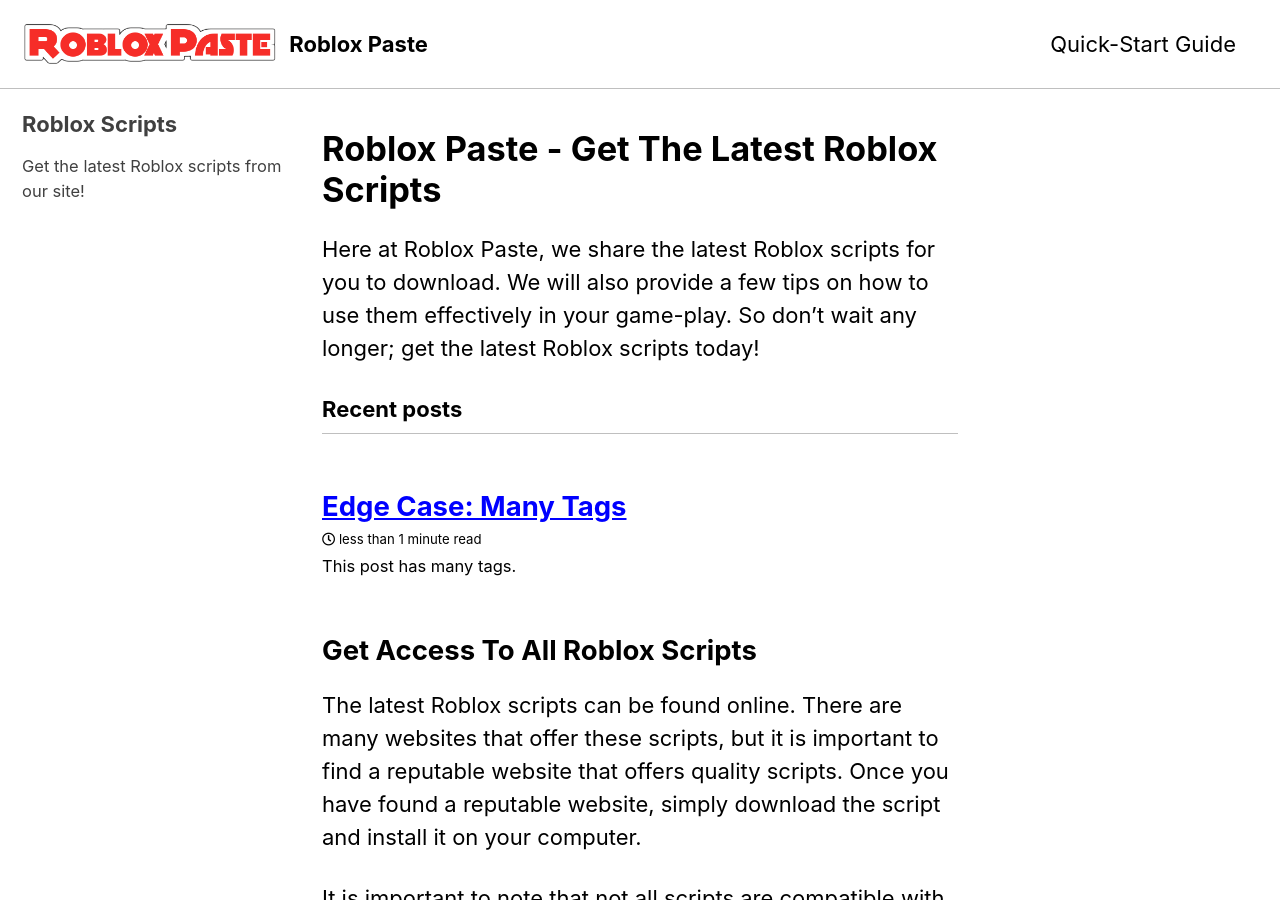
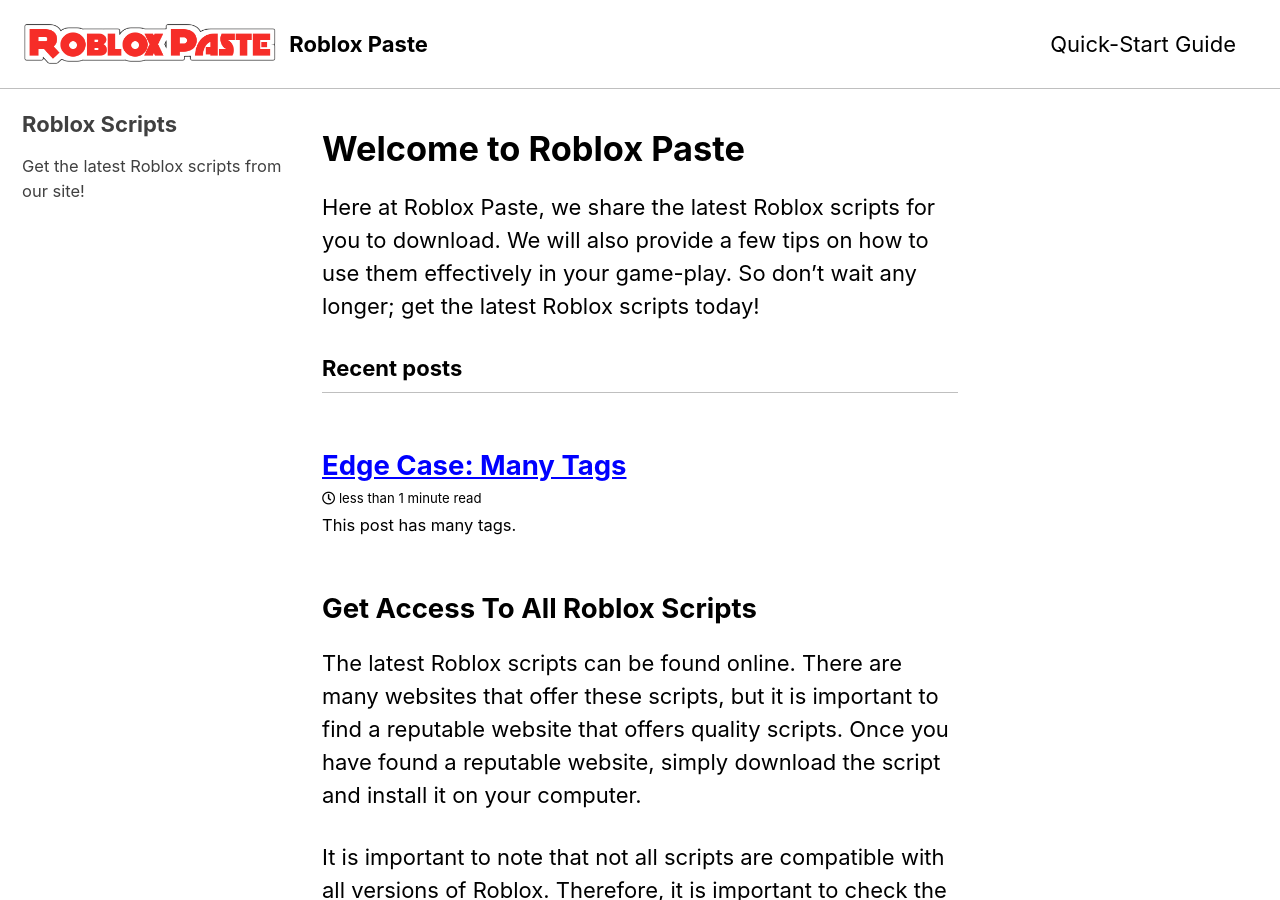
Before and after one commit to robloxpaste/robloxpaste.github.io, a Jekyll site: the page built from index.html, in a window 1280 px wide and 900 px high. Built offline with Jekyll 4.4.1, drawn with Linux system fonts in a browser that asks for light colours; cached includes are drawn as plain includes; the list of posts is cut into pages by our own code.

Commit message:
Update home.html

```diff
--- a/_layouts/home.html
+++ b/_layouts/home.html
@@ -3,7 +3,7 @@
 ---
 
 {{ content }}
-<h1>Roblox Paste - Get The Latest Roblox Scripts</h1>
+<h1>Welcome to Roblox Paste</h1>
 <p>Here at Roblox Paste, we share the latest Roblox scripts for you to download. We will also provide a few tips on how to use them effectively in your game-play. So don’t wait any longer; get the latest Roblox scripts today!</p>
 
 <h2 class="archive__subtitle">{{ site.data.ui-text[site.locale].recent_posts | default: "New Scripts" }}</h2>
```
